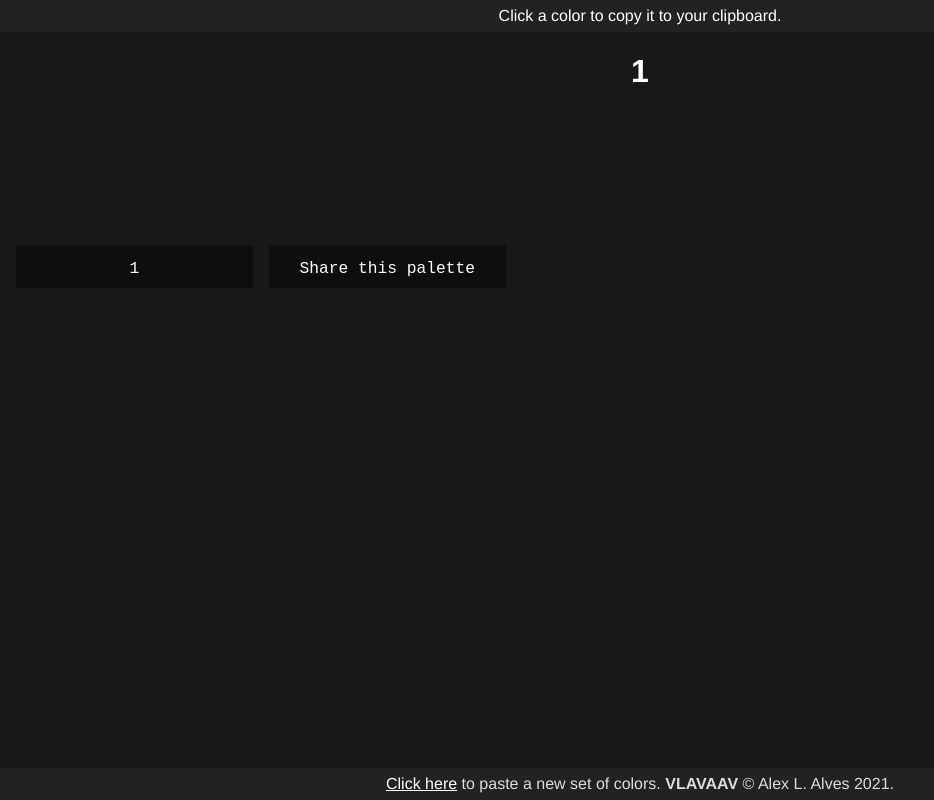
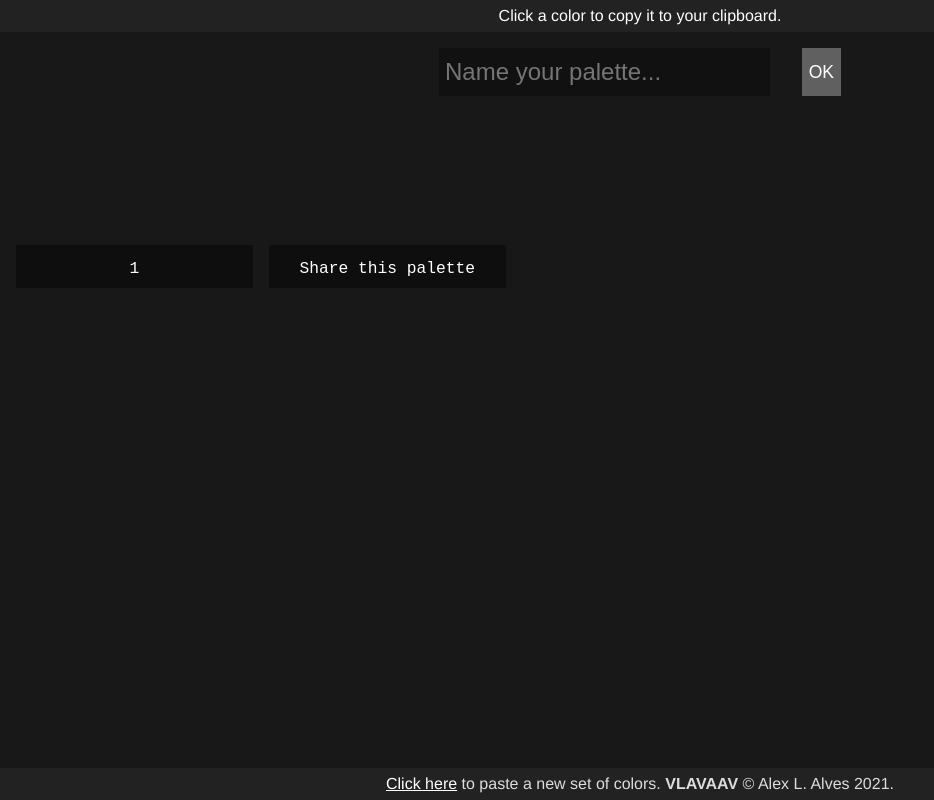
Before and after one commit to alexlalves/vlavaav, a Vue app: page /#/palette/1 in a window 1280 px wide. Before the commit this address led to /#/palette/1/1. Shown: the whole page, without its empty margins (0-934 px from the left). Built offline with nearby package versions, Linux system fonts and the light colour scheme.

Commit message:
add some temporary styling to titling options

```diff
--- a/src/views/Palette.vue
+++ b/src/views/Palette.vue
@@ -96,14 +96,63 @@ export default class Palette extends Vue {
   }
 }
 
-.palette__colors-wrapper {
-  margin: 16px;
-}
-
 .palette__header {
   background-color: #222;
   height: 2em;
   line-height: 2em;
+}
+
+.palette__name-input-box {
+  display: flex;
+  margin: 16px;
+  gap: 16px;
+  width: auto;
+  align-self: center;
+  box-sizing: border-box;
+
+  @media (min-width: 480px) {
+    gap: 32px;
+    max-width: 600px;
+  }
+}
+
+.palette__name-input-button {
+  background-color: #606060;
+  border: none;
+  box-sizing: border-box;
+  color: #ffffff;
+  font-size: 1.1em;
+  height: 48px;
+  width: 48px;
+  transition: 0.2s ease-in-out;
+  padding: 0;
+
+  &:hover {
+    background-color: #7a7a7a;
+  }
+}
+
+.palette__name-input {
+  background-color: #111111;
+  box-sizing: border-box;
+  border: 0;
+  color: #ffffff;
+  display: block;
+  font-size: 1.25em;
+  padding: 0.25em;
+  width: 100%;
+
+  font-size: 1.5em;
+  line-height: 1.25em;
+
+  @media (min-width: 480px) {
+    font-size: 1.5em;
+    // width: 600px;
+  }
+}
+
+.palette__colors-wrapper {
+  margin: 16px;
 }
 
 .palette__footer {
```
